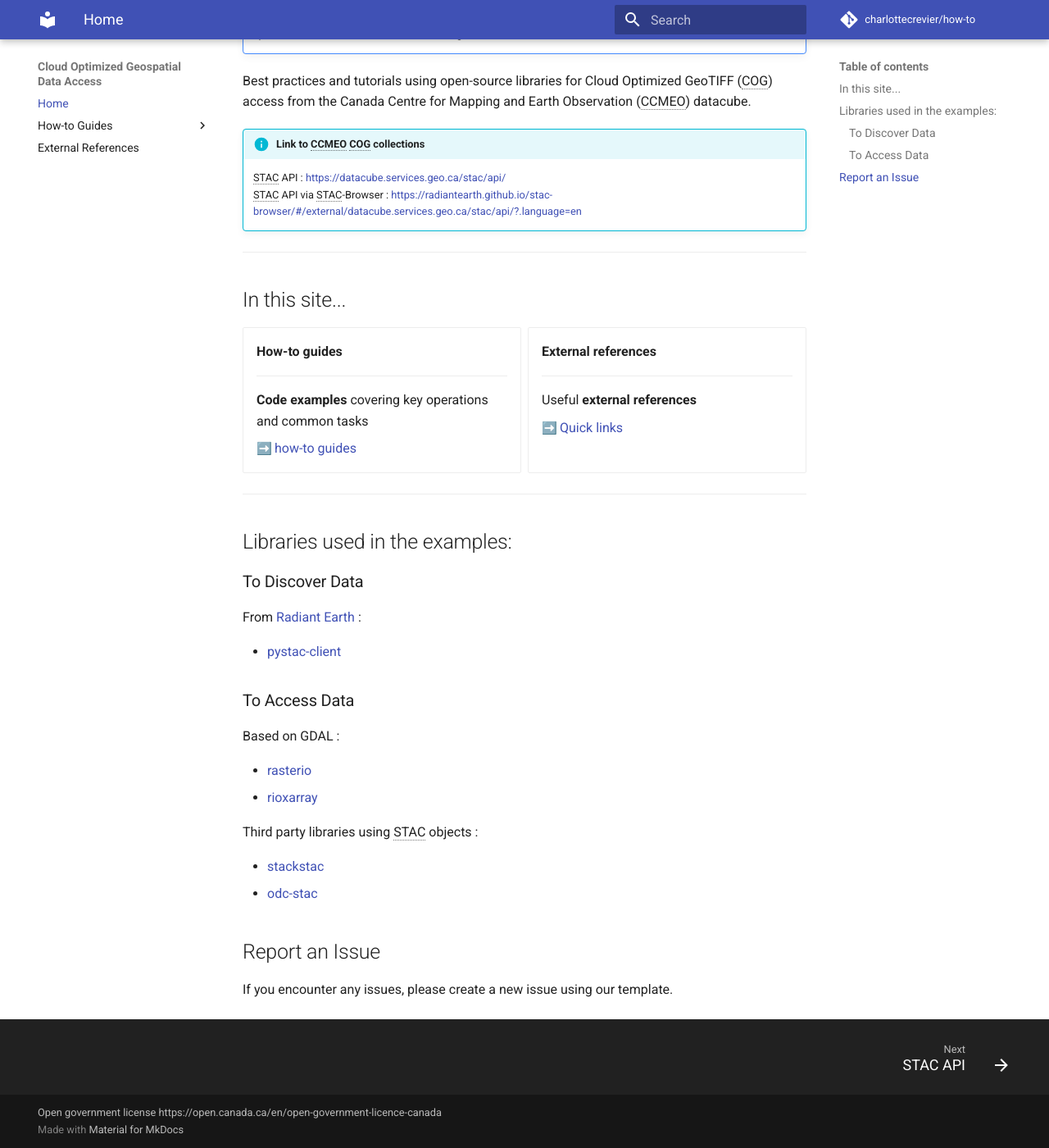
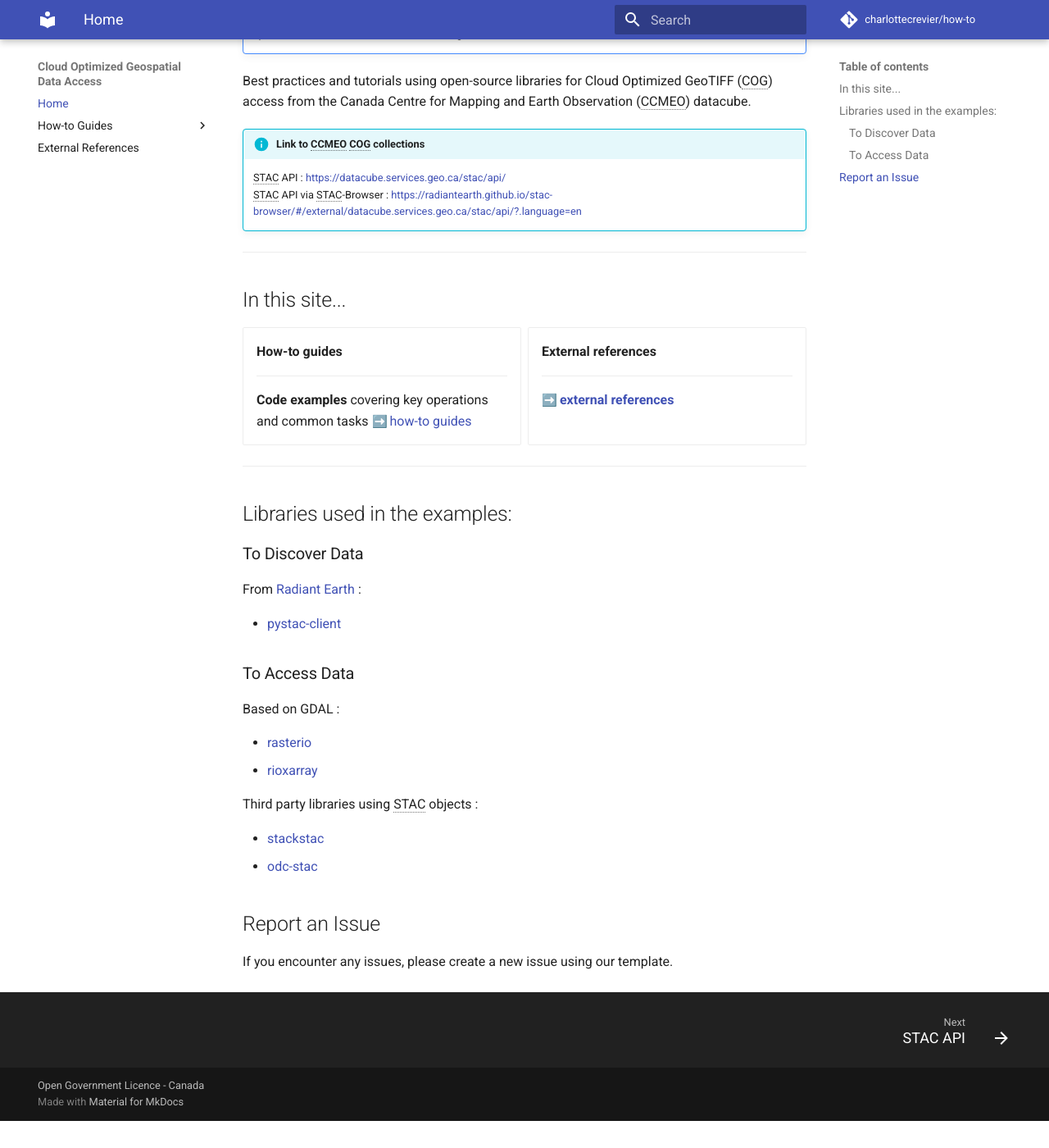
Before and after one commit to charlottecrevier/how-to, an MkDocs documentation site: the page built from docs/index.md, in a window 1280 px wide and 1400 px high, scrolled down 218 px. Shown: the whole window at 82% size. Built offline with MkDocs 1.6.1 and Material for MkDocs 9.7.7, drawn with Linux system fonts in a browser that asks for light colours; emoji names are drawn with the system emoji font; comment, search, counter and statistics services are not loaded; after the commit the page ends 1585 px from its top, so only the background shows below that.

Commit message:
added license and corrected error

```diff
--- a/docs/index.md
+++ b/docs/index.md
@@ -26,17 +26,16 @@ Finally, a paragraph that describes whom the product is useful for.
     ---
 
     **Code examples** covering key operations and common tasks
-
     :arrow_right: [how-to guides](pystac-client.md)
 
 -   __External references__
 
     ---
 
-    Useful **external references**
+    :arrow_right: [**external references**](reference.md)
 
 
-    :arrow_right: [Quick links](reference.md)
+    <!-- :arrow_right: [Quick links](reference.md) -->
 </div>
 ---
 
--- a/mkdocs.yml
+++ b/mkdocs.yml
@@ -2,7 +2,7 @@ site_name: Cloud Optimized Geospatial Data Access
 site_url: https://charlottecrevier.github.io/how-to/
 repo_url: https://github.com/charlottecrevier/how-to
 repo_name: charlottecrevier/how-to # To be changed when will be on NRCan
-copyright: Open government license https://open.canada.ca/en/open-government-licence-canada
+copyright: <a href="https://open.canada.ca/en/open-government-licence-canada"> Open Government Licence - Canada</a>
 
 site_dir: public
 
@@ -49,6 +49,8 @@ plugins:
   - git-committers:
       repository: charlottecrevier/how-to
       branch: main
+      exclude_committers:
+        - web-flow
       # token: !ENV MKDOCS_GIT_COMMITTERS_APIKEY
 
 markdown_extensions:
```
Also changed, not shown: docs/pystac-into-xarray.md (+4 -3 lines).
